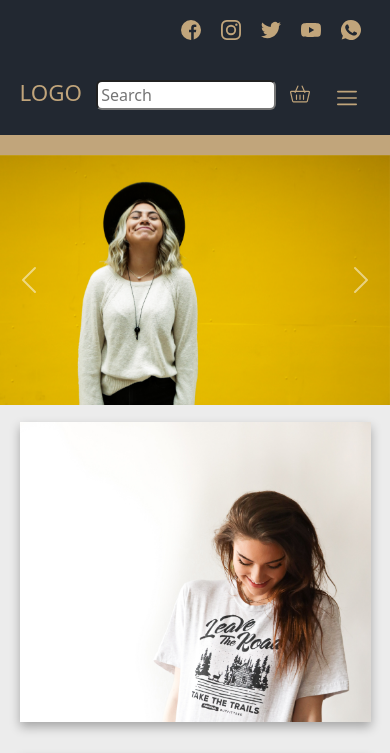
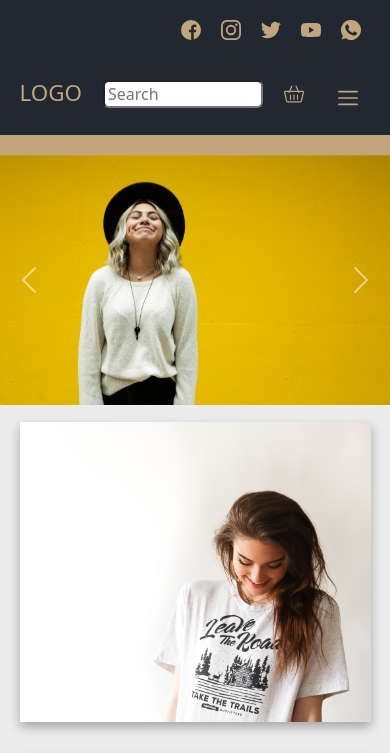
Before and after one commit to ayoub-jouini/e-commerce-website, a React app: page / in a window 390 px wide. Shown: the top 753 px of the page. Built offline with nearby package versions, Linux system fonts and the light colour scheme; grey boxes are pictures that could not be loaded.

Commit message:
navbar style

```diff
--- a/src/components/nav-bar/navBar.css
+++ b/src/components/nav-bar/navBar.css
@@ -65,9 +65,9 @@
 }
 @media(max-width:768px) {
     #NAVBAR-SEARCHBAR-INPUT {
-        width: 180px;
-        height: 30px;
-        padding: 3px;
+        width: 300px;
+        height: 35px;
+        padding: 5px;
     }
     .NAVBAR-LOGO h1 {
         font-size: 1.4rem;
@@ -85,3 +85,10 @@
         border: none;
     }
 }
+@media(max-width:426px) {
+    #NAVBAR-SEARCHBAR-INPUT {
+        width: 160px;
+        height: 28px;
+        padding: 3px;
+    }
+}
```
